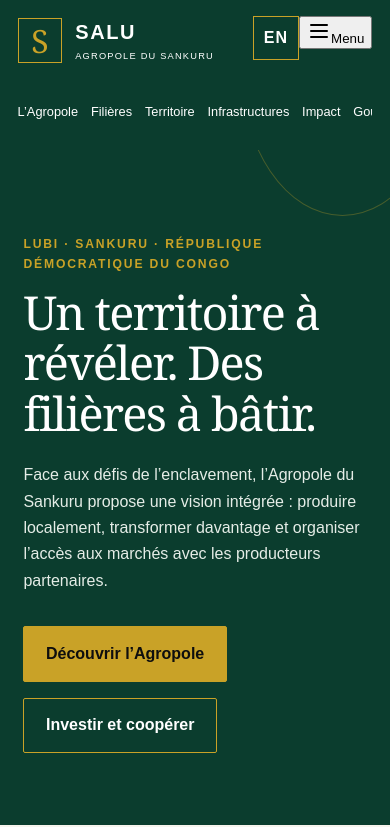
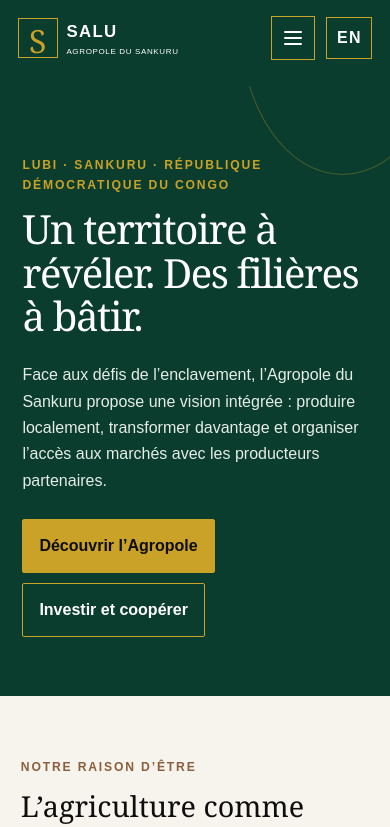
Before and after one commit to Jnk017/Agrilubi-website, a Next.js app: page / in a window 390 px wide. Shown: the top 827 px of the page. Built offline with nearby package versions, Linux system fonts and the light colour scheme.

Commit message:
style(ui): compact mobile header and balanced section spacing

```diff
--- a/src/app/globals.css
+++ b/src/app/globals.css
@@ -27,3 +27,46 @@
 .territory-map{min-height:380px;width:100%;margin:1.5rem 0;border:1px solid #b4bbaa;background:#e6e9df}.territory-map:focus-visible{outline:3px solid var(--gold);outline-offset:4px}
 
 .atlas-filters{display:flex;flex-wrap:wrap;gap:.6rem 1.25rem;border:0;padding:0;margin:1.5rem 0}.atlas-filters legend{font-weight:700;margin-bottom:.6rem}.atlas-filters label{display:inline-flex;align-items:center;gap:.45rem;cursor:pointer}.atlas-filters input{accent-color:#0B3D2E;min-height:1.15rem;min-width:1.15rem}.atlas-legend{display:flex;flex-wrap:wrap;gap:1rem;margin:1rem 0}.atlas-legend span{display:inline-flex;gap:.5rem;align-items:center}.atlas-dot{display:inline-block;width:.8rem;height:.8rem;border-radius:50%}.atlas-dot-existing{background:#0B3D2E}.atlas-dot-planned{background:#8B5E3C}
+
+/* Responsive institutional navigation */
+.site-header{gap:1rem 1.75rem}
+.site-header .brand{order:1;flex-shrink:0}
+.header-actions{order:3;display:flex;align-items:center;gap:.7rem;margin-left:auto}
+.site-header .primary-nav{order:2;flex:1;justify-content:center;min-width:0;gap:.4rem .85rem}
+.site-header .primary-nav a{padding:.5rem .15rem;white-space:nowrap}
+.site-header .primary-nav a[aria-current="page"]{color:var(--gold);text-decoration:underline;text-underline-offset:.4rem}
+.mobile-menu-toggle{display:none;align-items:center;justify-content:center;gap:.4rem;min-width:2.75rem;min-height:2.75rem;border:1px solid var(--gold);background:transparent;color:white;font:inherit;cursor:pointer}
+.mobile-menu-label{font-size:.8rem;font-weight:700}
+@media(max-width:1050px){
+ .site-header{align-items:center;justify-content:space-between;gap:.65rem 1rem}
+ .site-header .brand{order:1}
+ .header-actions{order:2;margin-left:auto}
+ .mobile-menu-toggle{display:inline-flex}
+ .site-header .primary-nav{order:3;flex:none;width:100%;max-height:0;visibility:hidden;opacity:0;overflow:hidden;display:grid;grid-template-columns:repeat(2,minmax(0,1fr));gap:0 .75rem;padding:0;border-top:0;transition:max-height .22s ease,opacity .15s ease}
+ .site-header .primary-nav.is-open{max-height:640px;visibility:visible;opacity:1;overflow-y:auto;padding:.8rem 0 .25rem;border-top:1px solid #ffffff36}
+ .site-header .primary-nav a{display:block;padding:.65rem .45rem;border-bottom:1px solid #ffffff20;white-space:normal;font-size:.91rem}
+}
+@media(max-width:600px){
+ .site-header{padding:1rem 1.1rem}
+ .site-header .brand{min-width:0;gap:.55rem}
+ .site-header .brand-symbol{width:2.5rem;height:2.5rem;flex-shrink:0}
+ .site-header .brand strong{font-size:1.05rem}
+ .site-header .brand small{font-size:.5rem;letter-spacing:.08em}
+ .site-header .primary-nav{grid-template-columns:1fr}
+ .site-header .primary-nav.is-open{max-height:700px}
+ .mobile-menu-label{display:none}
+ .language-link{min-width:2.6rem;min-height:2.6rem}
+ .hero{padding:3.5rem 1.4rem 3.7rem}
+ .hero h1{font-size:clamp(2.5rem,10.3vw,3.8rem);line-height:1.09}
+ .hero-actions{gap:.65rem;margin-top:1.55rem}
+ .hero-actions .button{padding:.8rem 1rem}
+ main{padding:1.3rem}
+ section{margin:2.5rem 0}
+ .section-heading{margin-bottom:1.3rem}
+ .page-intro{margin:2rem 0}
+ .card{padding:1.15rem}
+ .band{padding:1.4rem}
+}
+@media(prefers-reduced-motion:reduce){
+ .site-header .primary-nav{transition:none}
+}
```
